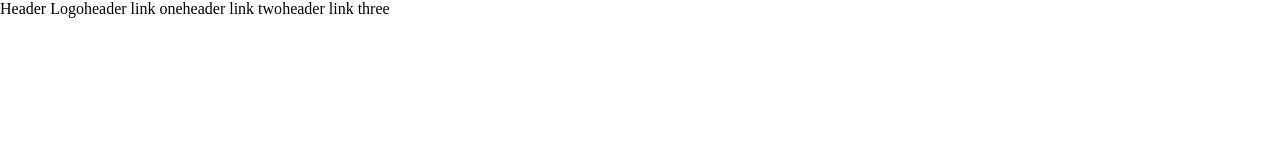
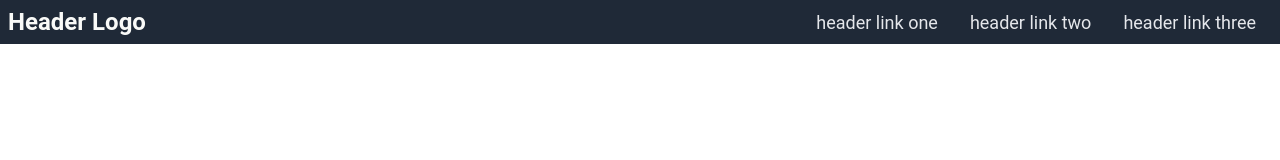
Before and after one commit to ClinShaiju/odin-landing-page, a plain HTML site: page index.html in a window 1280 px wide. Drawn offline with Linux system fonts and the light colour scheme.

Commit message:
Add styles to navbar

```diff
--- a/index.html
+++ b/index.html
@@ -9,10 +9,10 @@
     <div class="body">
         <div class="navbar">
             <a class="nav-title">Header Logo</a>
-            <ul>
-                <li>header link one</li>
-                <li>header link two</li>
-                <li>header link three</li>
+            <ul class="nav-links">
+                <li><a href="#">header link one</a></li>
+                <li><a href="#">header link two</a></li>
+                <li><a href="#">header link three</a></li>
             </ul>
         </div>
     </div>
--- a/styles/styles.css
+++ b/styles/styles.css
@@ -1,18 +1,36 @@
 body {
+    font-family: Roboto, arial,sans-serif;
     margin: 0;
     display: flex;
     flex-direction: column;
 }
 
 .navbar {
+    padding: 8px;
     display: flex;
+    justify-content: space-between;
+
+    background-color: #1f2937;
 }
 
 .navbar ul {
     margin: 0;
     padding: 0;
+    display: flex;
+    align-items: center;
 
+    list-style: none;
+}
+
+.nav-links a {
+    color: #e5e7eb;
     text-decoration: none;
-    list-style: none;
-    display: flex;
+    font-size: 18px;
+    padding: 16px;
 }
+
+.nav-title {
+    color: #f9faf8;
+    font-size: 24px;
+    font-weight: bold;
+}
```
